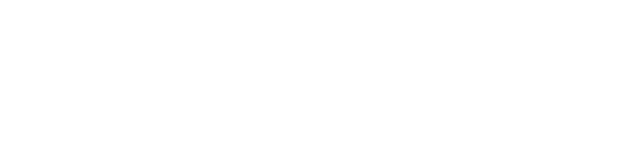
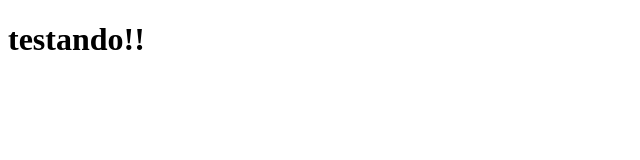
Before and after one commit to JknSantos/Treino-codewell, a plain HTML site: page Landin page/main/main.html in a window 1280 px wide. Shown: the whole page, without its empty margins (0-640 px from the left). Drawn offline with Linux system fonts and the light colour scheme.

Commit message:
testando

```diff
--- a/Landin page/main/main.html
+++ b/Landin page/main/main.html
@@ -8,6 +8,7 @@
     <link rel="stylesheet" href="style.css">
 </head>
 <body>
+    <h1>testando!!</h1>
     <script src="script.js"></script>
 </body>
 </html>
```
